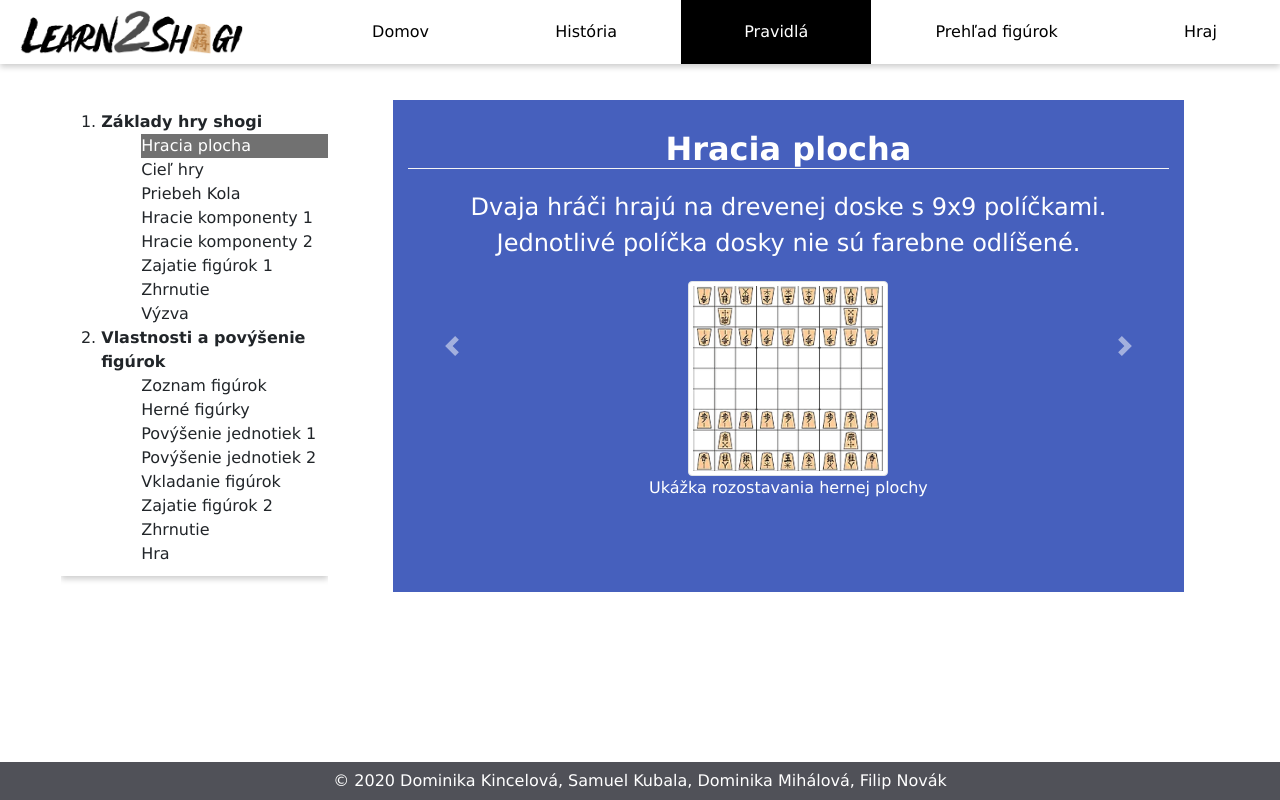
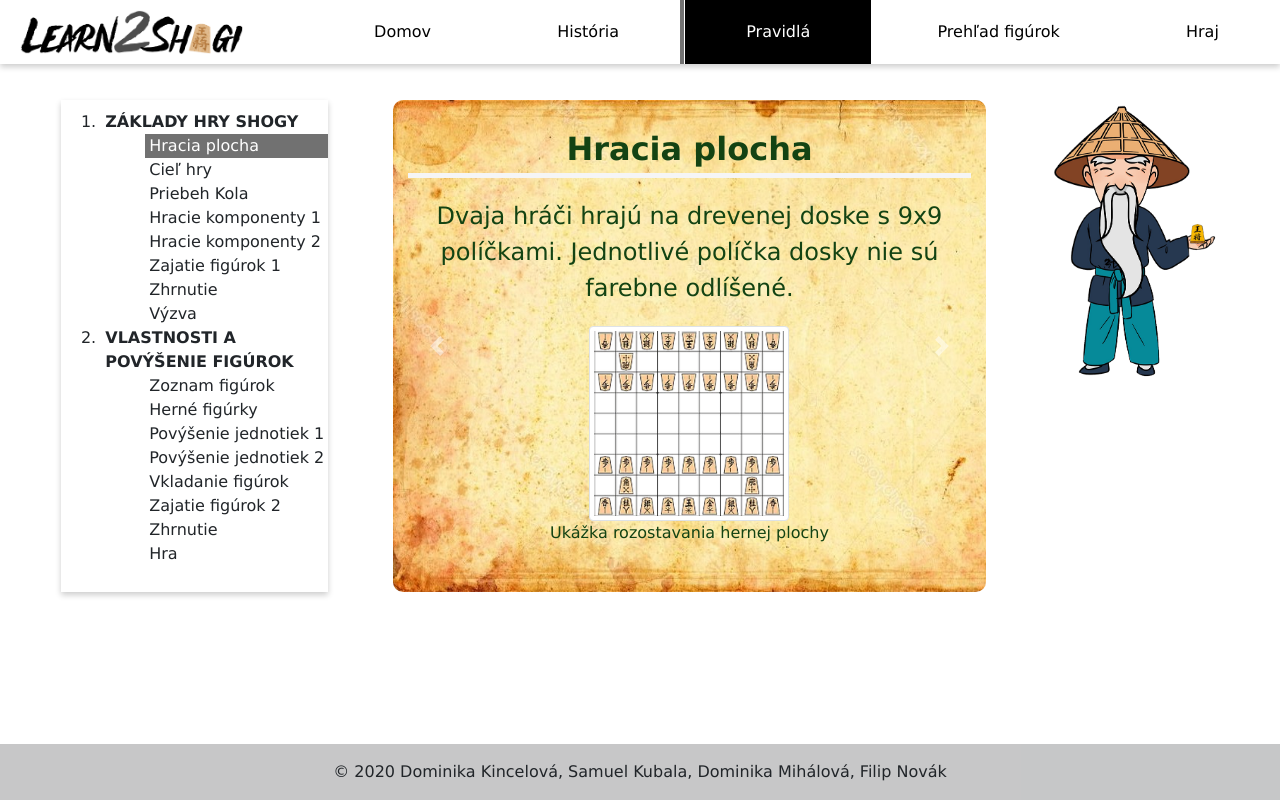
Before and after one commit to mihalova/Learn2Shogi, a PHP site: page /rules.html in a window 1280 px wide. Run offline with PHP 8.4, Linux system fonts and the light colour scheme.

Commit message:
Oprava predoslej verzie pravidiel

```diff
--- a/contentStyle.css
+++ b/contentStyle.css
@@ -1,26 +1,27 @@
 /* odsadenie main od navigation */
-
 
 main {
     margin-right: 5%;
     margin-left: 5%;
     margin-top: 100px;
     margin-bottom: 70px;
+    padding-bottom: 50px;
+
 }
 
 footer {
     width: 100%;
     text-align: center;
-    padding: 7px;
-    background-color: #505158;
-    color: white;
+    /*padding-top: 7px;*/
+    /*background-color: #505158;*/
+    /*color: white;*/
     bottom: 0;
     position: fixed;
 }
 
-footer p{
-    margin-bottom: 0;
-}
+/*footer p{*/
+/*    margin-bottom: 0;*/
+/*}*/
 
 section {
     text-align: center;
--- a/history.html
+++ b/history.html
@@ -95,8 +95,10 @@
 </main>
 
 <!-- Autori -->
-<footer>
-    <p>&copy; 2020 Dominika Kincelová, Samuel Kubala, Dominika Mihálová, Filip Novák</p>
+<footer class="bg-light text-center text-lg-start">
+    <div class="text-center p-3" style="background-color: rgba(0, 0, 0, 0.2)">
+        &copy; 2020 Dominika Kincelová, Samuel Kubala, Dominika Mihálová, Filip Novák
+    </div>
 </footer>
 </body>
 </html>
--- a/piecesOverview.html
+++ b/piecesOverview.html
@@ -336,8 +336,10 @@
 </main>
 
 <!-- Autori -->
-<footer>
-    <p>&copy; 2020 Dominika Kincelová, Samuel Kubala, Dominika Mihálová, Filip Novák</p>
+<footer class="bg-light text-center text-lg-start">
+    <div class="text-center p-3" style="background-color: rgba(0, 0, 0, 0.2)">
+        &copy; 2020 Dominika Kincelová, Samuel Kubala, Dominika Mihálová, Filip Novák
+    </div>
 </footer>
 </body>
 <script>
--- a/play.html
+++ b/play.html
@@ -78,8 +78,10 @@
 </main>
 
 <!-- Autori -->
-<footer>
-    <p>&copy; 2020 Dominika Kincelová, Samuel Kubala, Dominika Mihálová, Filip Novák</p>
+<footer class="bg-light text-center text-lg-start">
+    <div class="text-center p-3" style="background-color: rgba(0, 0, 0, 0.2)">
+        &copy; 2020 Dominika Kincelová, Samuel Kubala, Dominika Mihálová, Filip Novák
+    </div>
 </footer>
 </body>
 </html>
--- a/rules.html
+++ b/rules.html
@@ -57,7 +57,7 @@
         <div class="navbar-expand-md  col-md-12 col-lg-4 col-xl-3">
             <aside class=" collapse navbar-collapse" id="navbarSupported">
                 <ol class="w-100">
-                    <li><b>Základy hry shogi</b>
+                    <li><b>ZÁKLADY HRY SHOGY</b>
                         <ul>
                             <li class="dot" onclick="currentSlide(1)">Hracia plocha</li>
                             <li class="dot" onclick="currentSlide(2)">Cieľ hry</li>
@@ -69,7 +69,7 @@
                             <li class="dot" onclick="currentSlide(8)">Výzva</li>
                         </ul>
                     </li>
-                    <li><b> Vlastnosti a povýšenie figúrok</b>
+                    <li><b> VLASTNOSTI A POVÝŠENIE FIGÚROK</b>
                         <ul>
                             <li class="dot" onclick="currentSlide(9)">Zoznam figúrok</li>
                             <li class="dot" onclick="currentSlide(10)">Herné figúrky</li>
@@ -86,7 +86,7 @@
         </div>
 
 
-        <section class="col-md-12 col-lg-8 col-xl-8" style="background-color: #4660bd;">
+        <section class="col-md-12 col-lg-8 col-xl-6" >
             <div class="sl-cont ">
 
                 <article class="mySlides">
@@ -390,12 +390,24 @@
             </div>
         </section>
 
+        <div class="col-xl-2">
+            <div class="pitko">
+                <img src="pictures/Sensei.png" alt="" width="100%">
+            </div>
+        </div>
+
     </div>
 </main>
 
 <!-- Autori -->
-<footer>
-    <p>&copy; 2020 Dominika Kincelová, Samuel Kubala, Dominika Mihálová, Filip Novák</p>
+<!--<footer>-->
+<!--    <p>&copy; 2020 Dominika Kincelová, Samuel Kubala, Dominika Mihálová, Filip Novák</p>-->
+<!--</footer>-->
+
+<footer class="bg-light text-center text-lg-start">
+    <div class="text-center p-3" style="background-color: rgba(0, 0, 0, 0.2)">
+        &copy; 2020 Dominika Kincelová, Samuel Kubala, Dominika Mihálová, Filip Novák
+    </div>
 </footer>
 
 <script type="text/babel">
--- a/rulesStyle.css
+++ b/rulesStyle.css
@@ -25,20 +25,24 @@ aside{
     /*position: fixed !important;*/
     /*z-index: 1;*/
     overflow: auto;
+    box-shadow: 0 3px 6px 0 rgba(0,0,0,.2);
+
     /*display: none;*/
 }
 
 ol{
     padding-top: 10px;
     padding-bottom: 10px;
-    box-shadow: 0 3px 6px 0 rgba(0,0,0,.2);
-
+    /*box-shadow: 0 3px 6px 0 rgba(0,0,0,.2);*/
 }
 
 ul{
     list-style: none;
 }
 
+li {
+    padding-left: 4px;
+}
 
 
 section{
@@ -46,8 +50,12 @@ section{
     /*height: 560px;*/
     /*width: 700px;*/
     /*padding: 0 100px;*/
-    color:#fff;
+    color:#134313;
     margin:0 auto;
+    background-image: url("images/00.jpg");
+    background-repeat: no-repeat;
+    background-size: cover;
+    border-radius: 10px;
 }
 .sl-cont{
     /*width: 100ex;*/
@@ -59,7 +67,8 @@ section{
 
 .sec-header h2{
     margin-top: 30px;
-    border-bottom: 1px solid whitesmoke;
+    padding-bottom: 5px;
+    border-bottom: 5px solid whitesmoke;
     font-weight: 700;
 }
 
@@ -79,3 +88,9 @@ aside .aside-activ{
     padding: 2px 5px 3px 5px;
     border-radius: 5px;
 }
+
+@media only screen and (max-width: 1200px) {
+    .pitko{
+        display: none;
+    }
+}
```
Also changed, not shown: index.html (+12 -2 lines), images/00.jpg (added), pictures/Sensei.png (added).
